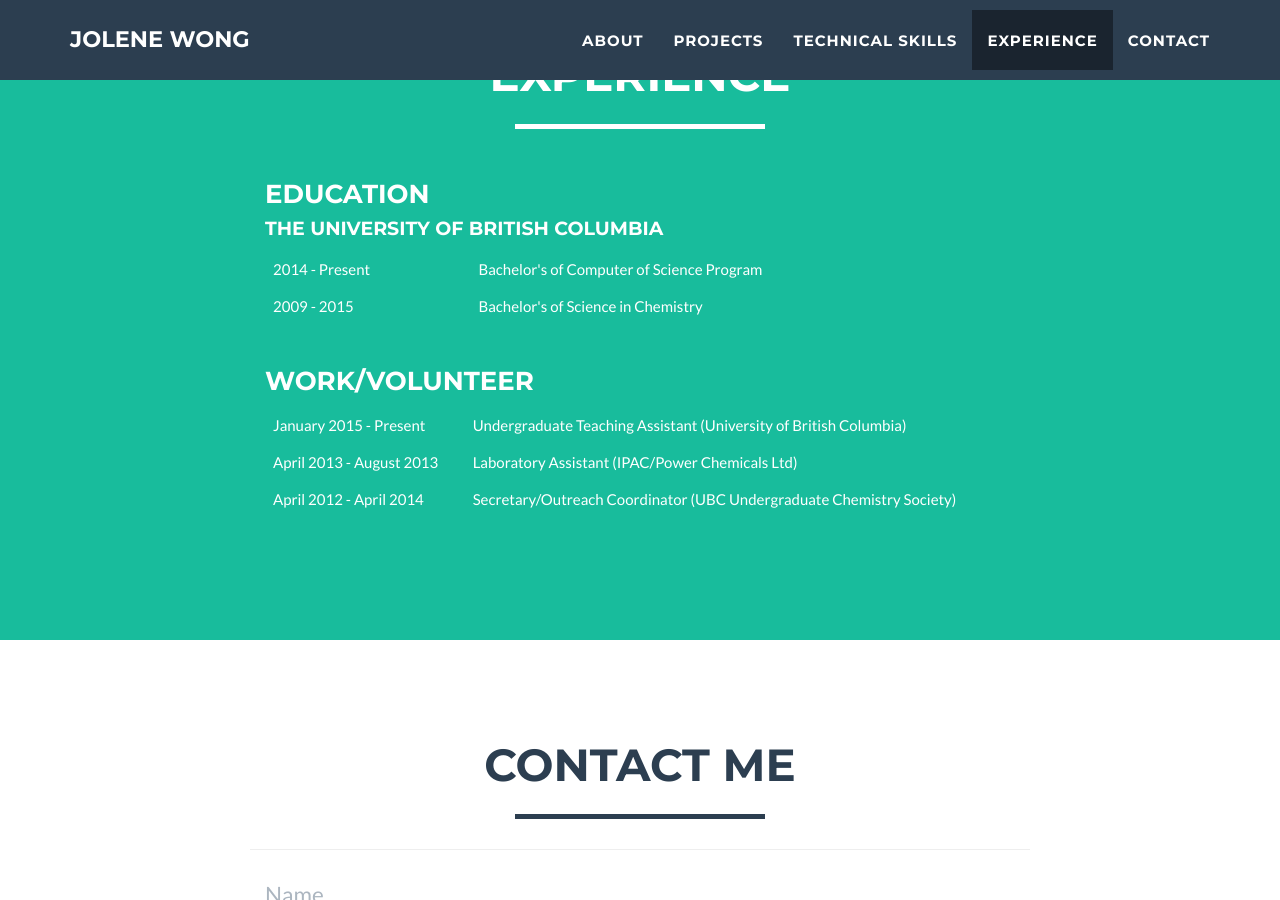
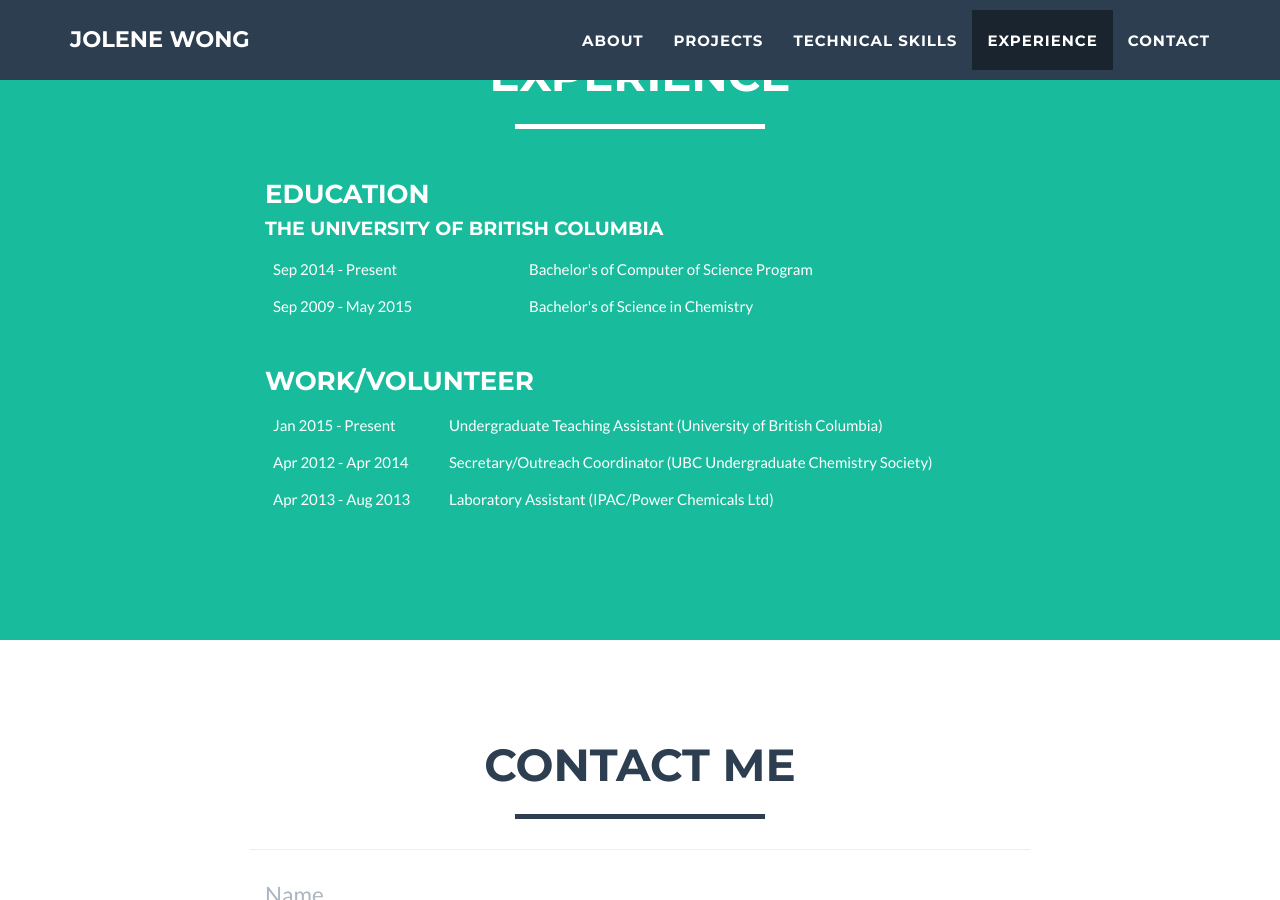
Before and after one commit to milktea02/milktea02.github.io, a Jekyll site: the page built from index.html, in a window 1280 px wide and 900 px high, scrolled down 2944 px. Built offline with Jekyll 4.4.1, drawn with Linux system fonts in a browser that asks for light colours; comment, search, counter and statistics services are not loaded.

Commit message:
table formatting

```diff
--- a/_includes/education.html
+++ b/_includes/education.html
@@ -13,11 +13,11 @@
                     <h4>The University of British Columbia</h4>
                     <table class="table">
                         <tr>
-                            <td>2014 - Present</td>
+                            <td>Sep 2014 - Present</td>
                             <td>Bachelor's of Computer of Science Program</td>
                         </tr>
                         <tr>
-                            <td>2009 - 2015</td>
+                            <td>Sep 2009 - May 2015</td>
                             <td>Bachelor's of Science in Chemistry</td>
                         </tr>
                     </table>
@@ -28,17 +28,18 @@
                     <h3>Work/Volunteer</h3>
                     <table class="table">
                         <tr>
-                            <td>January 2015 - Present</td>
+                            <td>Jan 2015 - Present</td>
                             <td>Undergraduate Teaching Assistant (University of British Columbia)</td>
                         </tr>
                         <tr>
-                            <td>April 2013 - August 2013</td>
+                            <td>Apr 2012 - Apr 2014</td>
+                            <td>Secretary/Outreach Coordinator (UBC Undergraduate Chemistry Society)</td>
+                        </tr>
+                        <tr>
+                            <td>Apr 2013 - Aug 2013</td>
                             <td>Laboratory Assistant (IPAC/Power Chemicals Ltd)</td>
                         </tr>
-                        <tr>
-                            <td>April 2012 - April 2014</td>
-                            <td>Secretary/Outreach Coordinator (UBC Undergraduate Chemistry Society)</td>
-                        </tr>
+
                     </table>
                 </div>
             </div>
```
